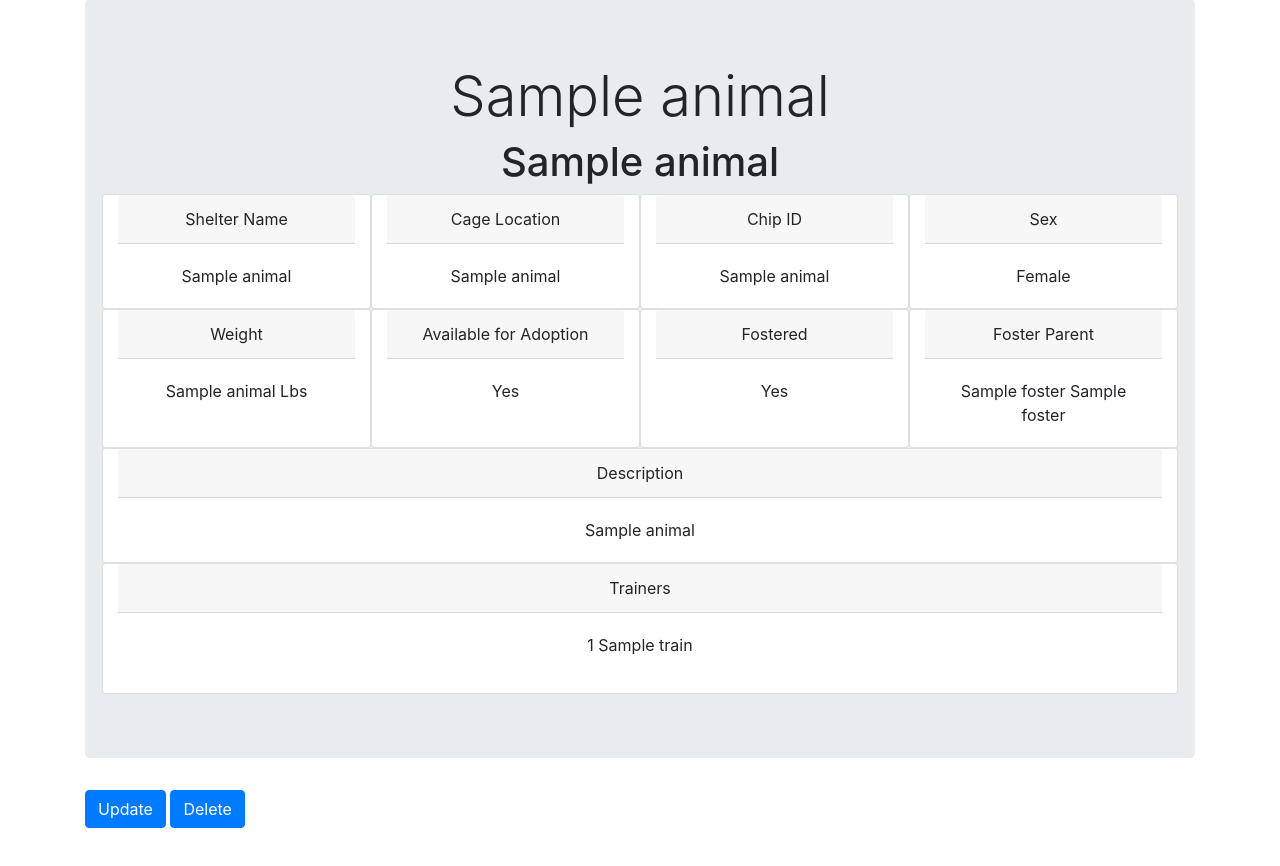
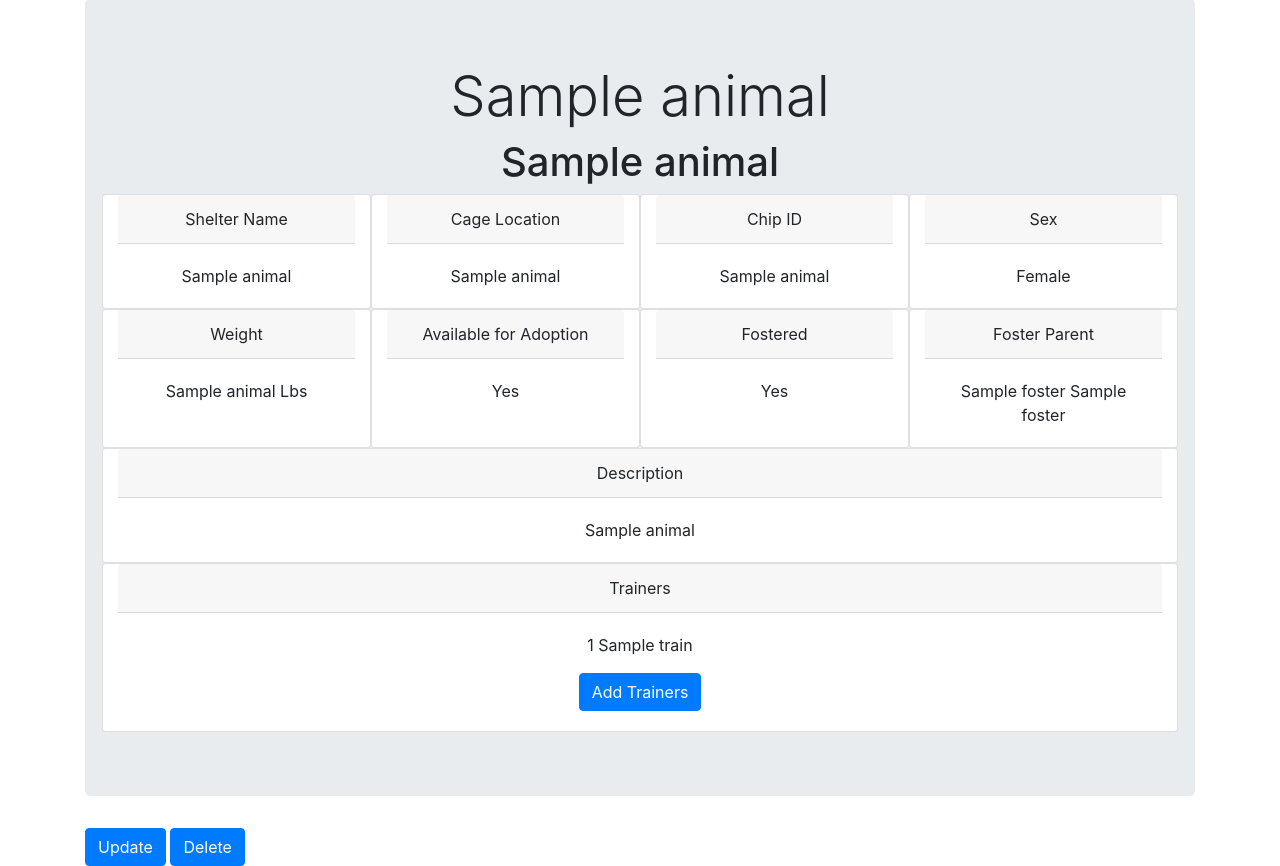
Before and after one commit to kevinlichang/national-animal-shelter-database, a Flask app: template app/templates/animalProfile.html in a window 1280 px wide. Shown: the part 57-923 px from the top of the page. Before the commit the page ends 885 px from the top, so only its background shows below. Run offline with Flask 2, Linux system fonts and the light colour scheme; the template is opened without the code that fills it: most values are stand-ins (such as "Sample title", 1, 10 or a date in 2020); some libraries are stand-ins or nearby versions.

Commit message:
Add 'Add Trainer' button

```diff
--- a/app/templates/animalProfile.html
+++ b/app/templates/animalProfile.html
@@ -109,6 +109,7 @@
                         {% for train in trainerList%}
                             <p class="text-center">{{train[0]}} {{train[1]}}</p>
                         {% endfor%}
+                        <button type="button" class="btn btn-primary" data-toggle="modal" data-target="#addAnimalTrainer">Add Trainers</button>
                     </div>
                 </div>
             </div>
```
